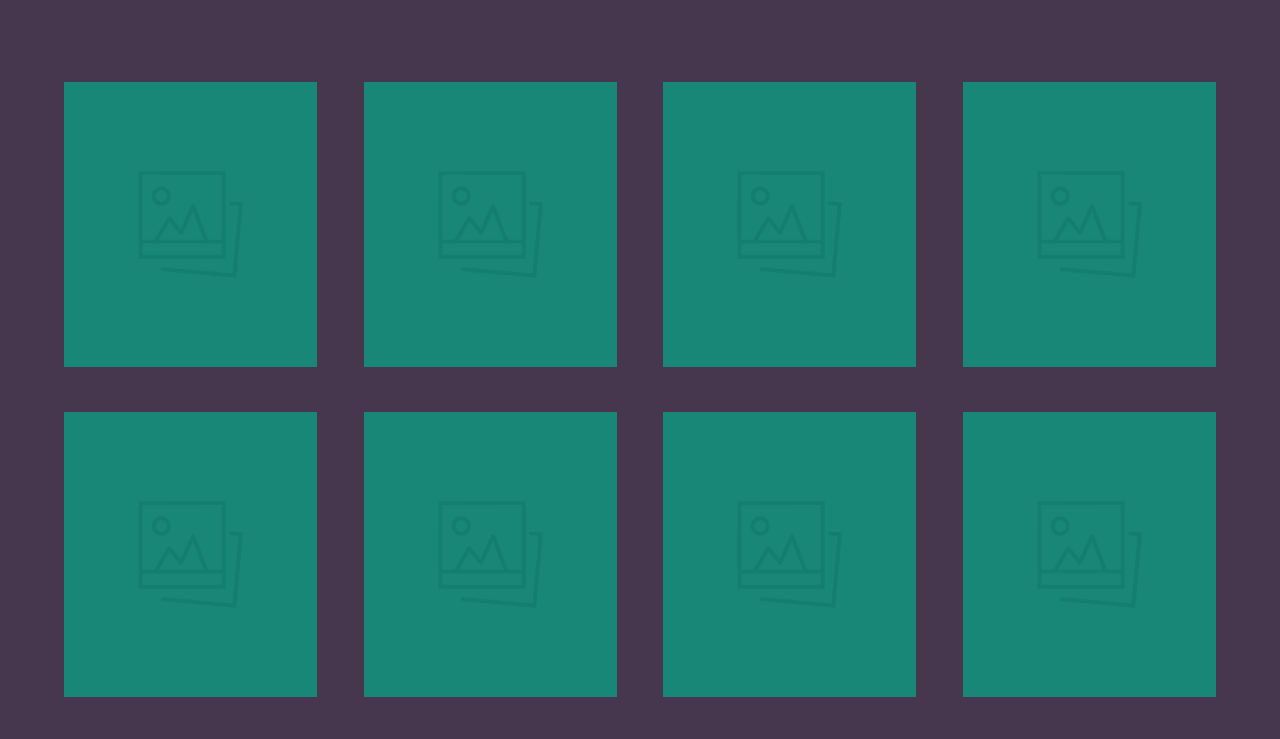
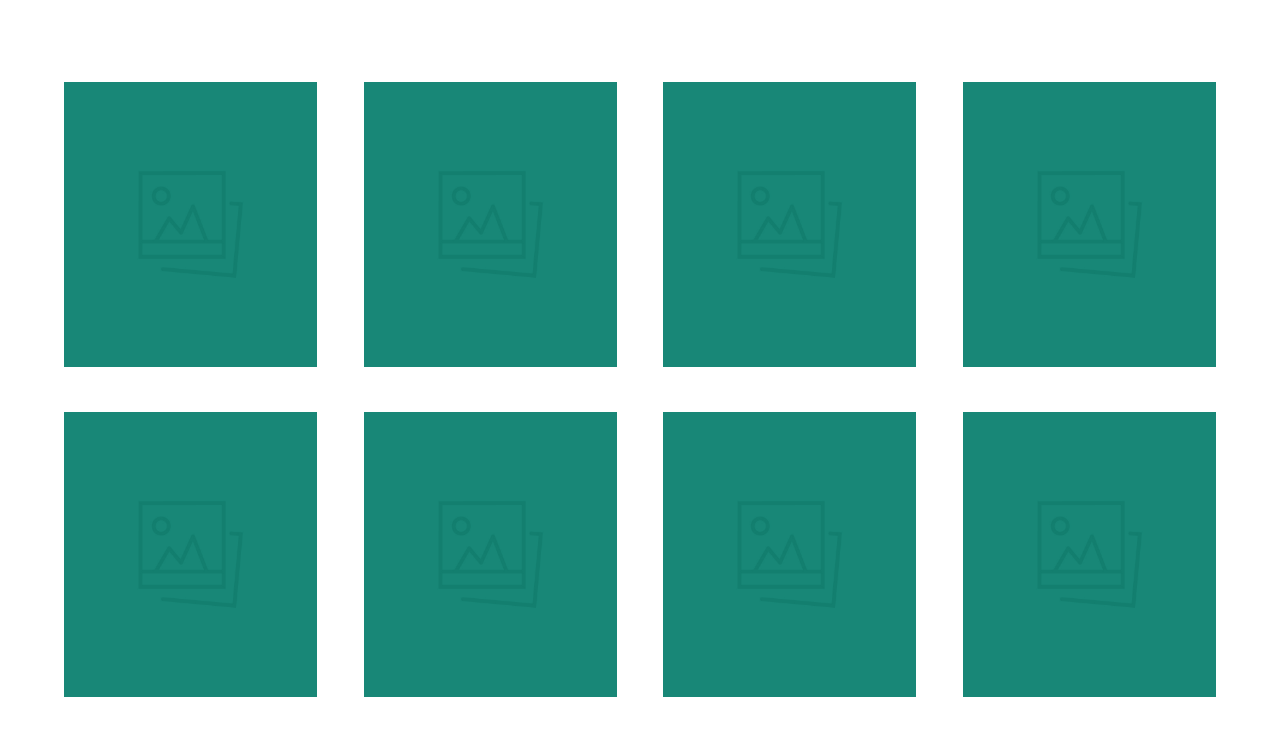
Before and after one commit to mrozinskixyz/gallery, a plain HTML site: page index.html in a window 1280 px wide. Shown: the part 142-881 px from the top of the page. Drawn offline with Linux system fonts and the light colour scheme.

Commit message:
Update style.css

```diff
--- a/style.css
+++ b/style.css
@@ -17,7 +17,7 @@ body {
   font-size: 100%;
   font-family: "PT Sans", sans-serif;
   color: #3e585f;
-  background-color: #47374e;
+  background-color: #fff;
 }
 body::after {
   /* dark overlay layer - visible when we fire .cd-quick-view */
```
